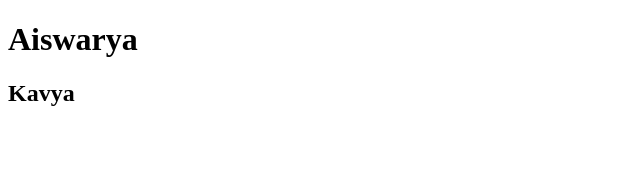
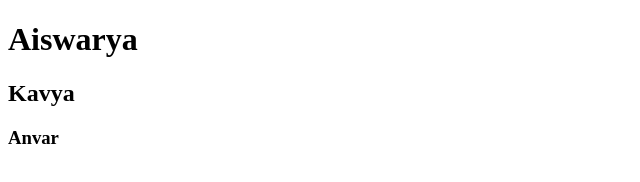
Before and after one commit to aiswaryavinodnv/college-project, a plain HTML site: page index.html in a window 1280 px wide. Shown: the full height of the page, 0-640 px from the left. Drawn offline with Linux system fonts and the light colour scheme.

Commit message:
thrid commit

```diff
--- a/index.html
+++ b/index.html
@@ -8,5 +8,6 @@
 <body>
      <h1>Aiswarya</h1>
      <h2>Kavya</h2>
+     <h3>Anvar</h3>
 </body>
 </html>
```
